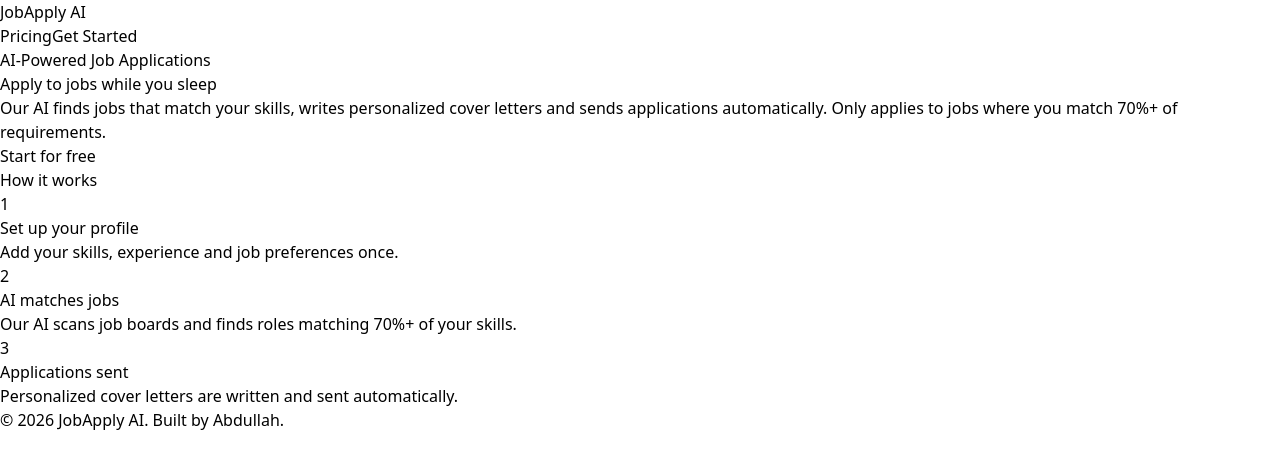
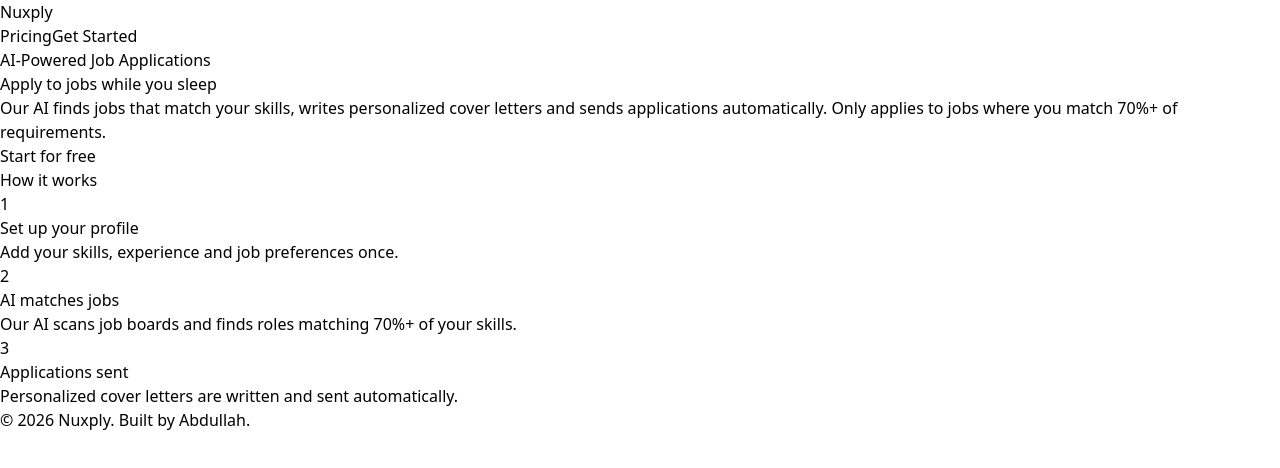
Before and after one commit to Abdullah-Younas/jobapply-app, a React (Vite) app: page / in a window 1280 px wide. Shown: the top 468 px of the page. Built offline with nearby package versions, Linux system fonts and the light colour scheme; no server answers.

Commit message:
rebrand to Nuxply

```diff
--- a/src/pages/Applications.jsx
+++ b/src/pages/Applications.jsx
@@ -54,7 +54,7 @@
   return (
     <div className="min-h-screen bg-gray-50">
       <nav className="bg-white border-b px-8 py-4 flex justify-between items-center">
-        <div className="text-xl font-semibold text-violet-600">JobApply AI</div>
+        <div className="text-xl font-semibold text-violet-600">Nuxply</div>
         <button onClick={() => navigate('/dashboard')} className="text-sm text-gray-500 hover:text-gray-800">Back to dashboard</button>
       </nav>
 
--- a/src/pages/Dashboard.jsx
+++ b/src/pages/Dashboard.jsx
@@ -42,7 +42,7 @@
     <div className="min-h-screen bg-gray-50">
       {/* Navbar */}
       <nav className="bg-white border-b px-8 py-4 flex justify-between items-center">
-        <div className="text-xl font-semibold text-violet-600">JobApply AI</div>
+        <div className="text-xl font-semibold text-violet-600">Nuxply</div>
         <div className="flex gap-4 items-center">
           <button onClick={() => navigate('/profile')} className="text-sm text-gray-500 hover:text-gray-800">Profile</button>
           <button onClick={() => navigate('/applications')} className="text-sm text-gray-500 hover:text-gray-800">Applications</button>
--- a/src/pages/Landing.jsx
+++ b/src/pages/Landing.jsx
@@ -7,7 +7,7 @@
     <div className="min-h-screen bg-white">
       {/* Navbar */}
       <nav className="flex justify-between items-center px-8 py-4 border-b">
-        <div className="text-xl font-semibold text-violet-600">JobApply AI</div>
+        <div className="text-xl font-semibold text-violet-600">Nuxply</div>
         <div className="flex gap-4">
           <button onClick={() => navigate('/pricing')} className="text-gray-500 hover:text-gray-800 text-sm">Pricing</button>
           <button onClick={() => navigate('/login')} className="bg-violet-600 text-white px-4 py-2 rounded-lg text-sm">Get Started</button>
@@ -42,7 +42,7 @@
 
       {/* Footer */}
       <div className="text-center py-8 text-gray-400 text-sm border-t">
-        © 2026 JobApply AI. Built by Abdullah.
+        © 2026 Nuxply. Built by Abdullah.
       </div>
     </div>
   )
--- a/src/pages/Login.jsx
+++ b/src/pages/Login.jsx
@@ -40,7 +40,7 @@
   return (
     <div className="min-h-screen bg-white flex items-center justify-center">
       <div className="w-full max-w-md border rounded-2xl p-8">
-        <div className="text-xl font-semibold text-violet-600 text-center mb-8">JobApply AI</div>
+        <div className="text-xl font-semibold text-violet-600 text-center mb-8">Nuxply</div>
         <h2 className="text-2xl font-semibold text-gray-900 mb-2">{isSignup ? 'Create account' : 'Welcome back'}</h2>
         <p className="text-gray-500 text-sm mb-8">{isSignup ? 'Start applying to jobs automatically' : 'Sign in to your account'}</p>
 
--- a/src/pages/Pricing.jsx
+++ b/src/pages/Pricing.jsx
@@ -42,7 +42,7 @@
   return (
     <div className="min-h-screen bg-white">
       <nav className="flex justify-between items-center px-8 py-4 border-b">
-        <div className="text-xl font-semibold text-violet-600">JobApply AI</div>
+        <div className="text-xl font-semibold text-violet-600">Nuxply</div>
         <button onClick={() => navigate('/')} className="text-sm text-gray-500 hover:text-gray-800">← Back</button>
       </nav>
 
--- a/src/pages/Profile.jsx
+++ b/src/pages/Profile.jsx
@@ -96,7 +96,7 @@
   return (
     <div className="min-h-screen bg-gray-50">
       <nav className="bg-white border-b px-8 py-4 flex justify-between items-center">
-        <div className="text-xl font-semibold text-violet-600">JobApply AI</div>
+        <div className="text-xl font-semibold text-violet-600">Nuxply</div>
         <button onClick={() => navigate('/dashboard')} className="text-sm text-gray-500 hover:text-gray-800">← Back to dashboard</button>
       </nav>
 
--- a/src/pages/Settings.jsx
+++ b/src/pages/Settings.jsx
@@ -34,7 +34,7 @@
   return (
     <div className="min-h-screen bg-gray-50">
       <nav className="bg-white border-b px-8 py-4 flex justify-between items-center">
-        <div className="text-xl font-semibold text-violet-600">JobApply AI</div>
+        <div className="text-xl font-semibold text-violet-600">Nuxply</div>
         <button onClick={() => navigate('/dashboard')} className="text-sm text-gray-500 hover:text-gray-800">← Back to dashboard</button>
       </nav>
 
```
